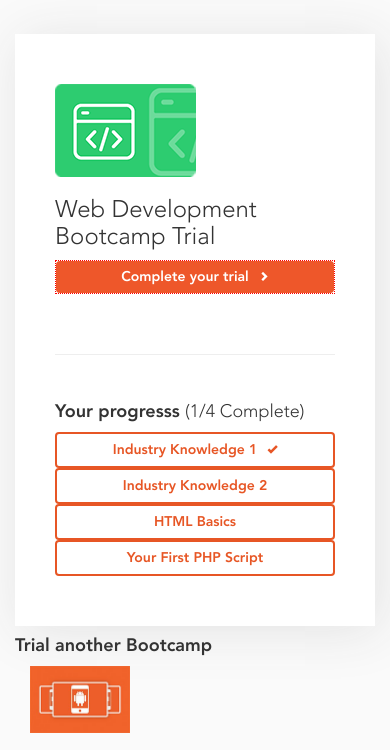
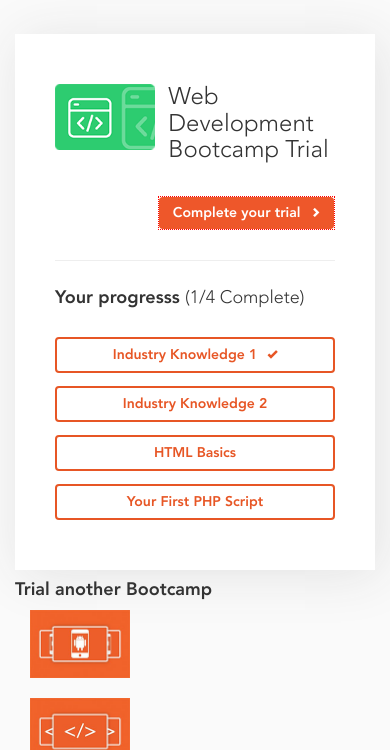
Before and after one commit to Jonwodi/hyperion_dev, a plain HTML site: page index.html in a window 390 px wide. Shown: the part 108-858 px from the top of the page. Drawn offline with nearby package versions, Linux system fonts and the light colour scheme.

Commit message:
trial upper section complete

```diff
--- a/index.html
+++ b/index.html
@@ -58,10 +58,10 @@
       <div class="col-md-8">
         <section class="trial">
           <div class="row">
-            <div class="col-md-4">
-              <img src="/images/beginner-php-fundamentals.png" alt="">
+            <div class="col-md-4 col-xs-4">
+              <img src="/images/beginner-php-fundamentals.png" class="trial__php" alt="">
             </div>
-            <div class="col-md-8">
+            <div class="col-md-8 col-xs-8 trial__urblock">
               <h3 class="">Web Development Bootcamp Trial</h3>
               <div class="col-md-6 box">
                 <div class="row">
@@ -78,20 +78,20 @@
               <h4 class="trial__text">Your progresss <span class="trial__progress">(1/4 Complete)</span></h4>
             </div>
           </div>
-          <div class="row">
-            <div class="col-md-6">
+          <div class="row trial__btns">
+            <div class="col-md-6 trial__btn">
               <a class="btn btn-warning btn-block" href="#" role="button">Industry Knowledge 1<span
                   class="glyphicon glyphicon-ok trial__tick"></span></a>
             </div>
-            <div class="col-md-6">
+            <div class="col-md-6 trial__btn">
               <a class="btn btn-warning btn-block" href="#" role="button">Industry Knowledge 2</a>
             </div>
           </div>
           <div class="row">
-            <div class="col-md-6">
+            <div class="col-md-6 trial__btn">
               <a class="btn btn-warning btn-block" href="#" role="button">HTML Basics</a>
             </div>
-            <div class="col-md-6">
+            <div class="col-md-6 trial__btn">
               <a class="btn btn-warning btn-block" href="#" role="button">Your First PHP Script</a>
             </div>
           </div>
--- a/sass/components/_trial.scss
+++ b/sass/components/_trial.scss
@@ -13,9 +13,46 @@
 
   &__divider {
     margin: 60px 0 37px 0;
+    @media screen and (max-width: 767px) {
+      padding-left: 10px;
+      margin: 30px 0 17px 0;
+    }
   }
 
   &__progress {
     font-family: "Avenir Light";
   }
+
+  &__urblock {
+    margin-left: -50px;
+    margin-top: -20px;
+    display: flex;
+    flex-flow: column wrap;
+    gap: 22px;
+    @media screen and (max-width: 767px) {
+      margin-left: 0px;
+    }
+    h3 {
+      @media screen and (max-width: 767px) {
+        padding-left: 10px;
+      }
+    }
+  }
+
+  &__php {
+    @media screen and (max-width: 991px) {
+      width: 100px;
+    }
+  }
+
+  &__btns {
+    margin-top: 17px;
+    @media screen and (max-width: 767px) {
+      margin-top: 7px;
+    }
+  }
+
+  &__btn {
+    margin-top: 13px;
+  }
 }
```
Also changed, not shown: css/main.css, 1 other file.
